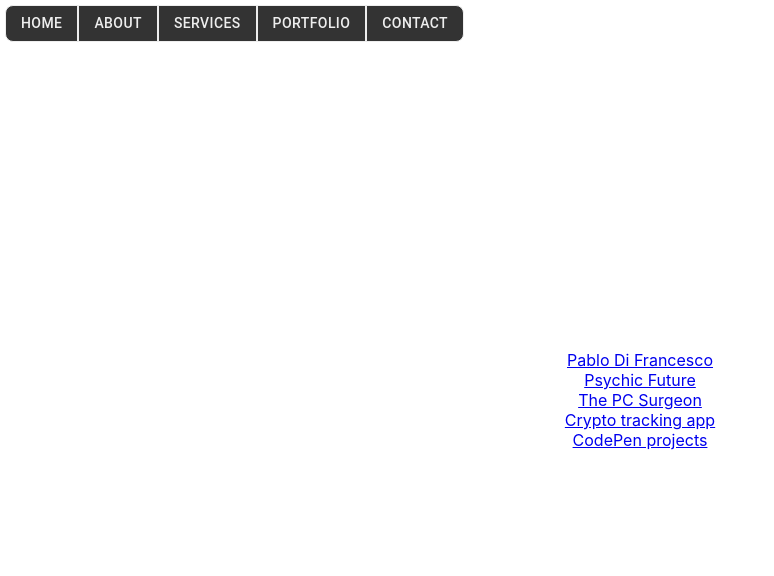
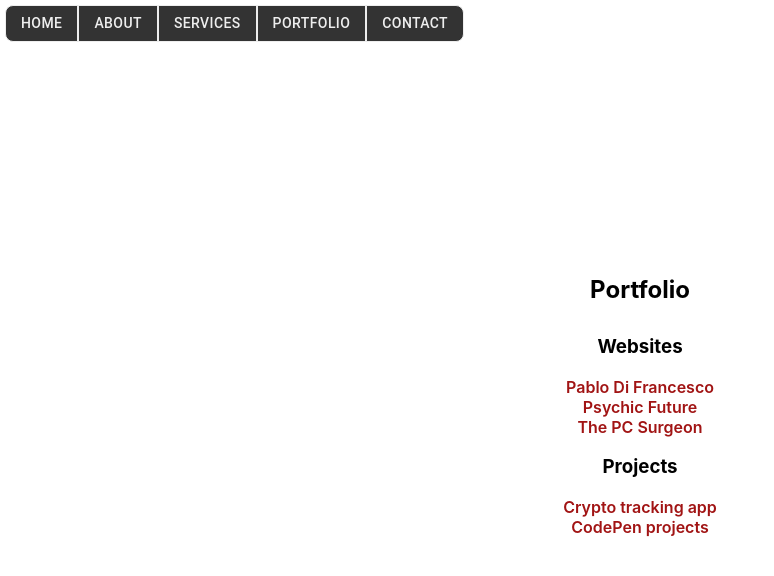
Before and after one commit to dominykasdev/dominykas.dev, a React (Create React App) app: page / in a window 1280 px wide. Both pictures are taken after a click on the button "PORTFOLIO". Shown: the top 576 px of the page, without its empty margins (0-774 px from the left). Built offline with nearby package versions, Linux system fonts and the light colour scheme; the HTML template or start-up script is replaced by a standard one.

Commit message:
porfolio content + style

```diff
--- a/src/components/Content.js
+++ b/src/components/Content.js
@@ -70,8 +70,37 @@ export const about = (
   </div>
 );
 
+export const portfolio = (
+  <div className="centeredContent">
+    <h2>Portfolio</h2>
+    <h3>Websites</h3>
+
+    <a target="_blank" rel="noreferrer" href="https://pablodifrancesco.com/">
+      Pablo Di Francesco
+    </a>
+    <a target="_blank" rel="noreferrer" href="https://psychicfuture.com">
+      Psychic Future
+    </a>
+    <a target="_blank" rel="noreferrer" href="https://thepcsurgeon.co.uk">
+      The PC Surgeon
+    </a>
+    <h3>Projects</h3>
+    <a
+      target="_blank"
+      rel="noreferrer"
+      href="https://github.com/dominykasdev/cryptowebapp"
+    >
+      Crypto tracking app
+    </a>
+    <a target="_blank" rel="noreferrer" href="https://codepen.io/domdev/">
+      CodePen projects
+    </a>
+  </div>
+);
+
 export const contact = (
   <div className="centeredContent">
+    <h2>Contact</h2>
     <div>
       <a
         className="contactIcon"
@@ -114,31 +143,3 @@ export const contact = (
     </div>
   </div>
 );
-
-export const portfolio = (
-  <div className="centeredContent">
-    <a target="_blank" rel="noreferrer" href="https://pablodifrancesco.com/">
-      Pablo Di Francesco
-    </a>
-    <a
-      target="_blank"
-      rel="noreferrer"
-      href="mailto:contact@dominykas.dev?subject=Dominykas.dev: Services Request"
-    >
-      Psychic Future
-    </a>
-    <a target="_blank" rel="noreferrer" href="https://thepcsurgeon.co.uk">
-      The PC Surgeon
-    </a>
-    <a
-      target="_blank"
-      rel="noreferrer"
-      href="https://www.linkedin.com/in/dominykas-genys-bb466795/"
-    >
-      Crypto tracking app
-    </a>
-    <a target="_blank" rel="noreferrer" href="https://codepen.io/domdev/">
-      CodePen projects
-    </a>
-  </div>
-);
--- a/src/components/Content.scss
+++ b/src/components/Content.scss
@@ -13,3 +13,18 @@
 .contactIcon:active svg {
   fill: $seasalt;
 }
+
+#Portfolio a,
+#Services a {
+  transition-duration: 0.2s;
+  text-decoration: none;
+  font-weight: 600;
+  color: $pennRed;
+}
+
+#Portfolio a:hover,
+#Portfolio a:active,
+#Services a:hover,
+#Services a:active {
+  color: $seasalt;
+}
```
